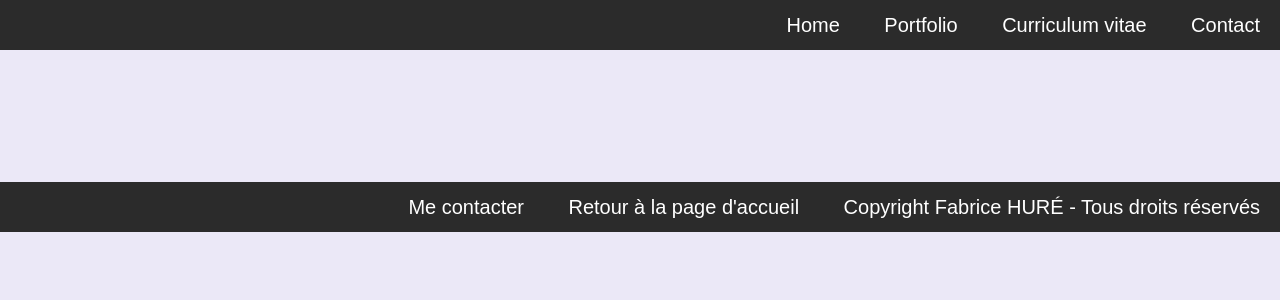
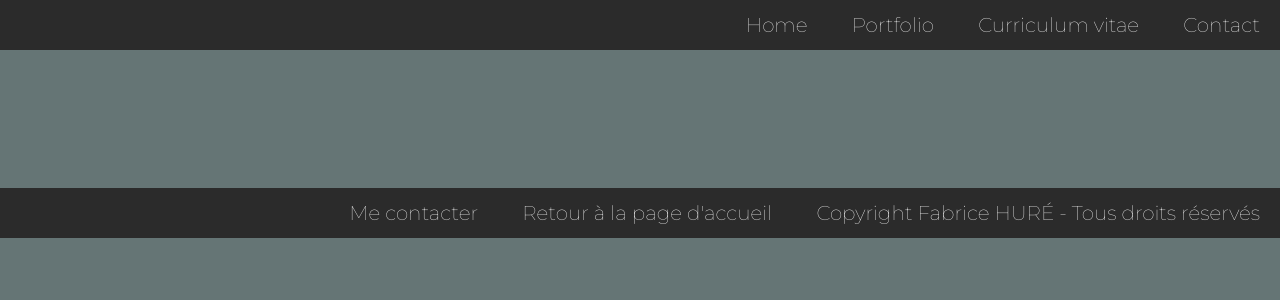
Before and after one commit to Bibiche-35/_Portfolio, a PHP site: page / in a window 1280 px wide. Shown: the top 300 px of the page. Run offline with PHP 8.4, Linux system fonts and the light colour scheme; data that the repository does not hold is empty; some libraries are stand-ins or nearby versions; some web fonts are replaced.

Commit message:
Mise en forme avec template et content

```diff
--- a/css/styles.css
+++ b/css/styles.css
@@ -2,11 +2,14 @@ html,body {
 	margin: 0px;
 	padding: 0px;
 }
+body {
+	background-color: #657575;
+	font-family: 'Montserrat', sans-serif;
+	width: 100%;
+    height: 100%;
+	align-content: center;
+}
 
-body {
-	background-color: #454949;
-	font-family: 'Montserrat', sans-serif;
-}
 
 .navigation {
 	background-color: #2b2b2b;
@@ -108,8 +111,9 @@ body {
 
 .main {
 	padding: 50px 150px 50px 80px;
-
-
+	color: blue;
+	text-decoration:aqua;
+	font-size: 1.2em;
 	animation-name: conteudo;
 	animation-duration: 3s;
 }
@@ -400,31 +404,7 @@ body {
 
 }
 
-/*
-Page CV CSS
-LE fichier ci dessous indique la mise en forme
-de notre page CV.html
 
-*/
-/* définition des polices personnalisées */
-@font-face
-{
-    font-family: 'Amble-Regular'; /* ma police normale téléchargée et originale */
-    src: url('fonts/Amble-Regular.ttf');
-}
-@font-face
-{
-    font-family: 'Quicksand-Bold'; /* ma police en gras téléchargée et originale */
-    src: url('fonts/Quicksand-Bold.ttf');
-}
-
-/* Eléments princiapux de la page */
-body
-{
-	background: rgb(235,232,247);
-    font-family: 'Amble-Regular', 'Quicksand-Bold', "Arial", Arial, "comic sans MS", Verdana, sans-serif;
-    color: black;
-}
 #Bloc_page
 {
 	width: 80%; /* s'adapte à la page du visiteur : ici : 80% de la largeur */
--- a/header.php
+++ b/header.php
@@ -3,9 +3,9 @@
     <div id="navigation" class="navigation">
         <ul>
             <li><a href="index.php">Home</a></li>
-            <li><a href="portfolio.html">Portfolio</a></li>
-            <li><a href="curriculum.html">Curriculum vitae</a></li>
-            <li><a href="contact.html">Contact</a></li>
+            <li><a href="portfolio.php">Portfolio</a></li>
+            <li><a href="curriculum.php">Curriculum vitae</a></li>
+            <li><a href="contact.php">Contact</a></li>
             <li id="threeline-icon" class="threeline-icon" onclick="openNav()">&Congruent;</li>
         </ul>
     </div>
```
Also changed, not shown: curriculum.php (renamed from curriculum.html, +3 -34 lines), contact.php (renamed from contact.html).
